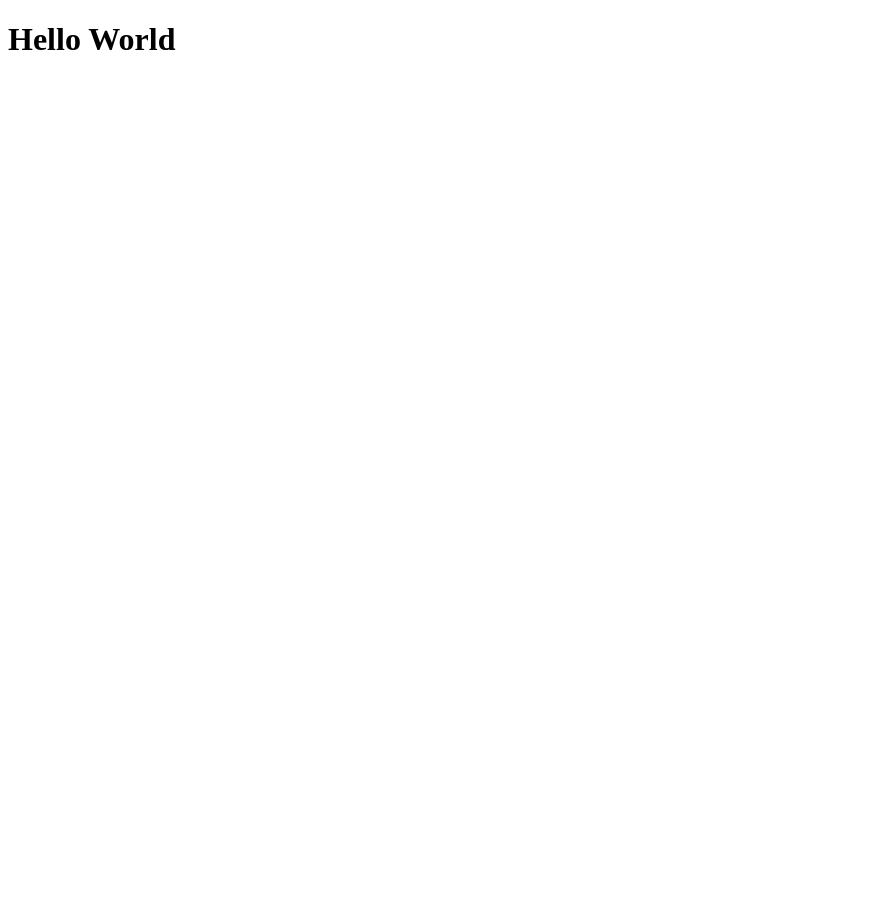
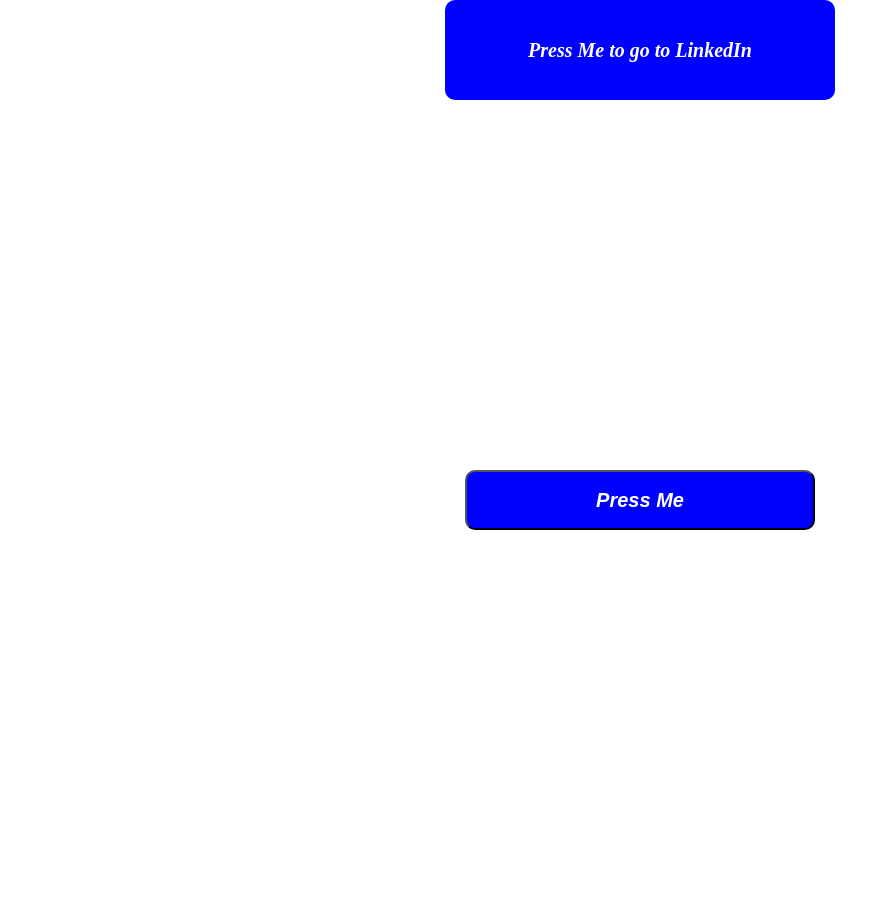
Before and after one commit to SoftEngAliijaz/Php-Journey, a PHP site: page / in a window 1280 px wide. Before the commit the part shown is almost empty. Shown: the whole page, without its empty margins (0-890 px from the left). Before the commit the page ends 50 px from the top, so only its background shows below. Run offline with PHP 8.4, Linux system fonts and the light colour scheme.

Commit message:
first program after setup

```diff
--- a/index.php
+++ b/index.php
@@ -1,13 +1,70 @@
 <!DOCTYPE html>
 <html lang="en">
+
 <head>
     <meta charset="UTF-8">
     <meta name="viewport" content="width=device-width, initial-scale=1.0">
     <title>Php Learning</title>
+    <style>
+    body {
+        margin: 0;
+        padding: 0;
+    }
+
+    .action-button {
+        height: 100vh;
+        display: flex;
+        justify-content: center;
+        align-items: center;
+    }
+
+
+    .button {
+        background-color: blue;
+        height: 60px;
+        width: 350px;
+        border: 10;
+        border-radius: 10px;
+        display: flex;
+        justify-content: center;
+        align-items: center;
+        font-size: 20px;
+        color: white;
+        font-weight: bold;
+        font-style: italic;
+    }
+
+    .anchor {
+        display: flex;
+        align-items: center;
+        justify-content: center;
+        height: 60px;
+        width: 350px;
+        background-color: blue;
+        padding: 20px;
+        margin: 0 auto;
+        border-radius: 10px;
+    }
+
+    .anchor a {
+        color: white;
+        text-decoration: none;
+        font-size: 20px;
+        font-weight: bold;
+        font-style: italic;
+    }
+    </style>
 </head>
+
 <body>
-    <h1>
-        <?php echo 'Hello World'; ?>
-    </h1>
+    <div class="anchor">
+        <a target="_blank" href="https://www.linkedin.com/in/muhammad-ali-ijaz/">Press Me to go to LinkedIn</a>
+    </div>
+    <div class="action-button">
+        <button class="button">
+            Press Me
+        </button>
+    </div>
 </body>
+
 </html>
```
